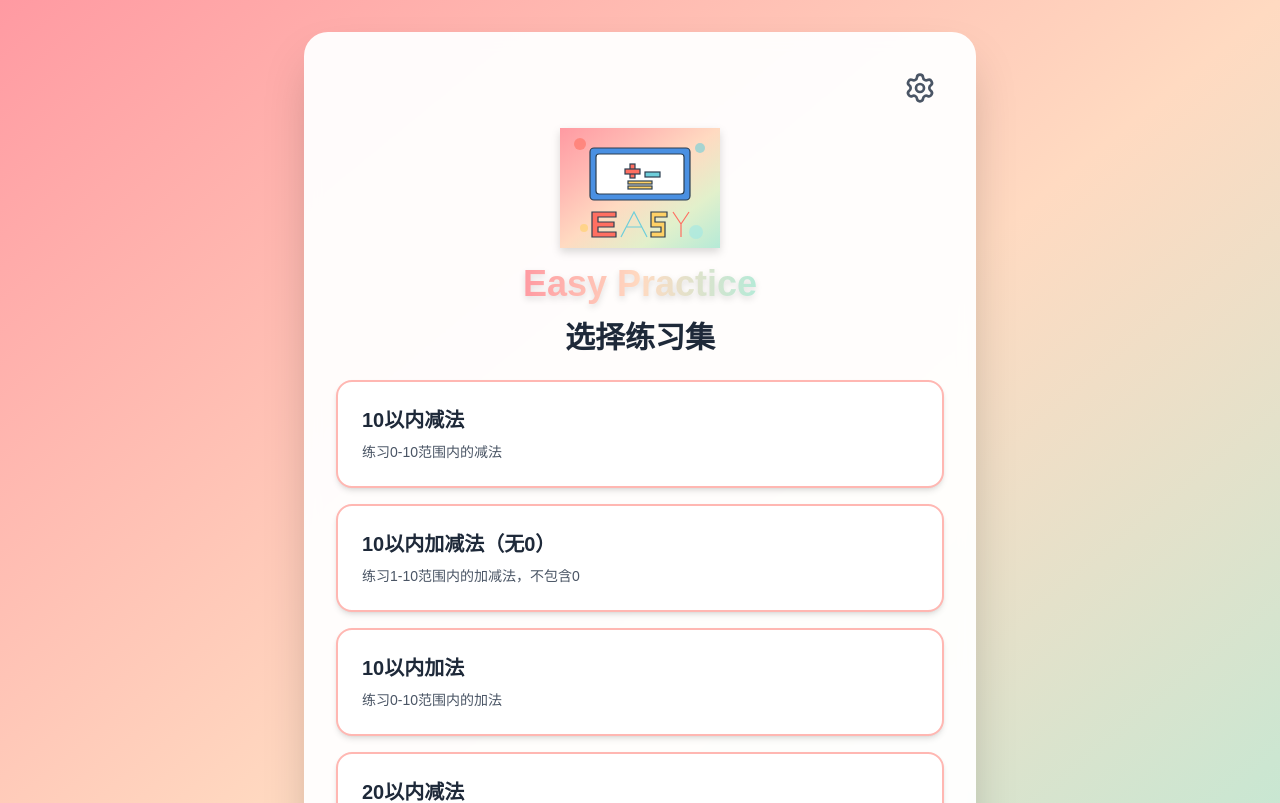
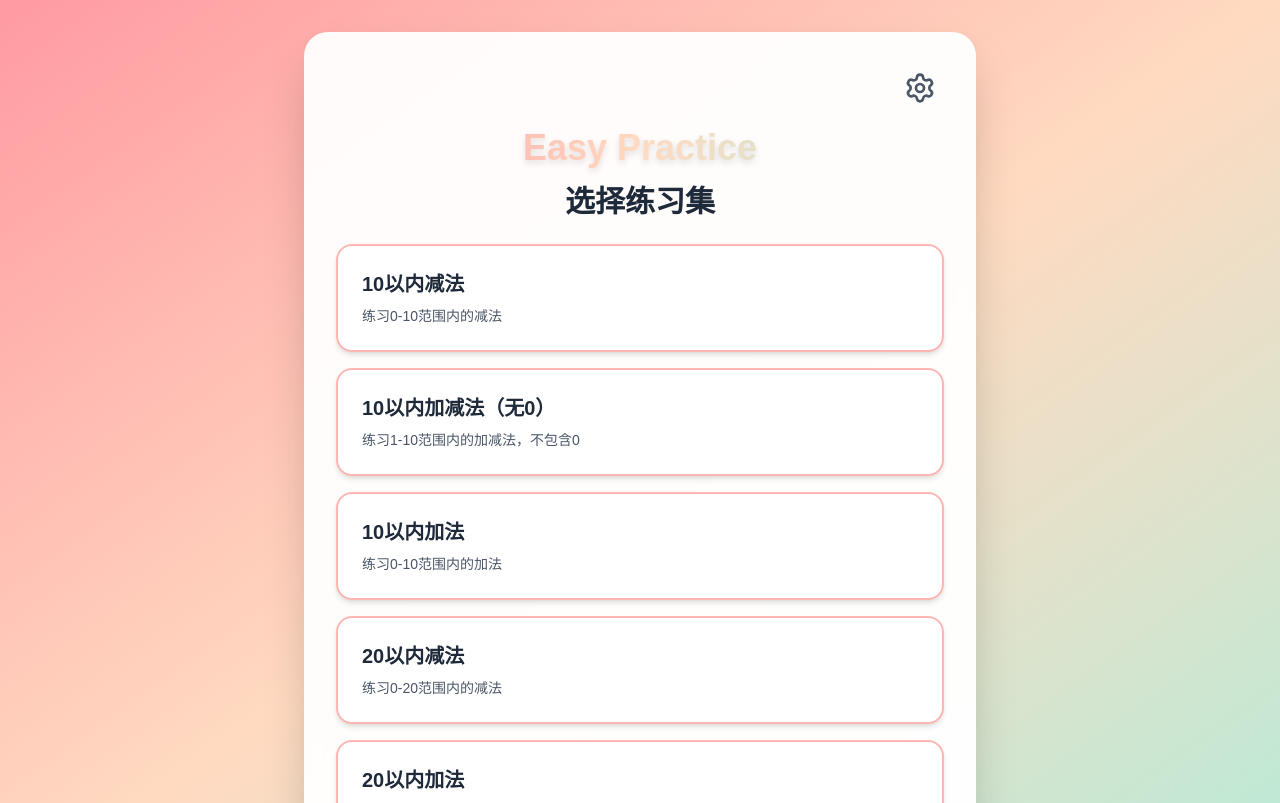
Before and after one commit to sjmyuan/easy-practice, a Next.js app: page / in a window 1280 px wide. Shown: the top 803 px of the page. Built offline with nearby package versions, Linux system fonts and the light colour scheme.

Commit message:
remove logo in landing view to make it clean

```diff
--- a/app/page.tsx
+++ b/app/page.tsx
@@ -65,7 +65,12 @@ export default function Home() {
             <div className="flex items-center justify-end">
               <SettingsIcon onClick={() => setIsSettingsOpen(true)} />
             </div>
-
+            <h1
+              className="text-center text-4xl font-bold bg-gradient-to-r from-[#FF9AA2] via-[#FFDAC1] to-[#B5EAD7] bg-clip-text text-transparent drop-shadow-md"
+              data-testid="landing-title"
+            >
+              Easy Practice
+            </h1>
             <LandingView
               problemSets={state.availableProblemSets}
               onSelect={(problemSetId) => actions.selectProblemSet(problemSetId)}
--- a/components/LandingView.tsx
+++ b/components/LandingView.tsx
@@ -17,23 +17,6 @@ export function LandingView({
 }: LandingViewProps) {
   return (
     <>
-      <div className="flex flex-col items-center gap-4">
-        <Image
-          src="/logo.svg"
-          alt="Easy Practice Logo"
-          width={160}
-          height={120}
-          priority
-          className="drop-shadow-lg"
-        />
-        <h1
-          className="text-center text-4xl font-bold bg-gradient-to-r from-[#FF9AA2] via-[#FFDAC1] to-[#B5EAD7] bg-clip-text text-transparent drop-shadow-md"
-          data-testid="landing-title"
-        >
-          Easy Practice
-        </h1>
-      </div>
-
       <ProblemSetSelector
         problemSets={problemSets}
         onSelect={onSelect}
```
Also changed, not shown: 1 other file (tests, documents, lock files or other folders).
